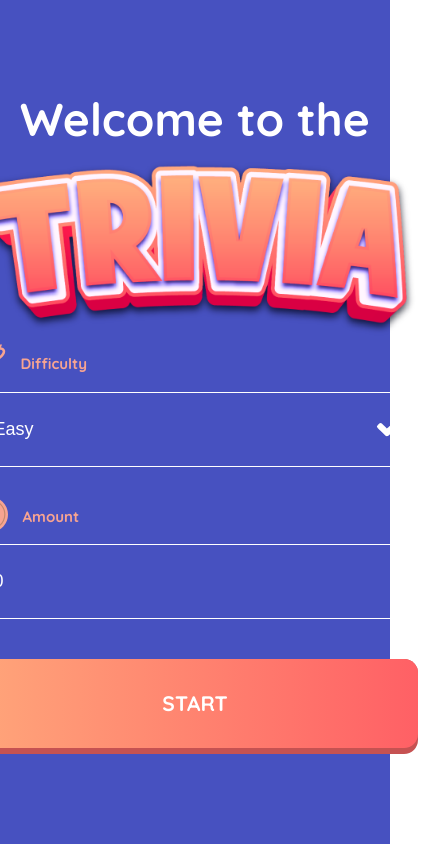
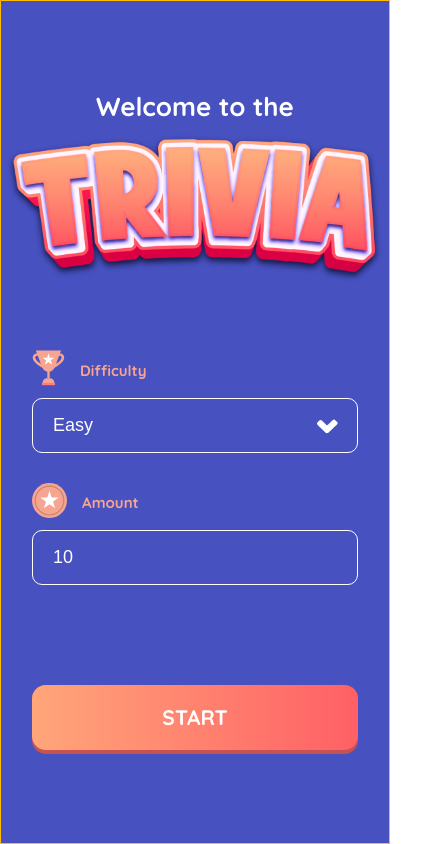
Before and after one commit to leodevbro/trivia-game, a React (Create React App) app: page / in a window 390 px wide. Shown: the whole page, 423 px wide, since content can reach past the window. Built offline with nearby package versions, Linux system fonts and the light colour scheme.

Commit message:
fixed some bugs and stylings

```diff
--- a/src/App.scss
+++ b/src/App.scss
@@ -58,8 +58,11 @@ body {
     position: relative;
     display: block;
     text-decoration: none;
-    height: 95px;
+
     width: 446px;
+    max-width: 84%;
+    // height: 95px;
+    aspect-ratio: 4.695;
 
     margin: 40px 5px 5px 5px;
 
@@ -70,7 +73,8 @@ body {
         color: white;
         text-transform: uppercase;
         width: 100%;
-        height: 89px;
+        // height: 89px;
+        aspect-ratio: 5.011;
         transition: all 0.1s;
         border-radius: 14px;
         background: linear-gradient(90deg, #ffa67a 0%, #ff6065 100%);
@@ -87,7 +91,8 @@ body {
     &:hover {
         cursor: pointer;
         & .subShape {
-            height: 92px;
+            // height: 92px;
+            aspect-ratio: 4.848;
         }
     }
 }
@@ -167,7 +172,10 @@ body {
     height: 100%;
 
     .introBox {
+        position: relative;
+        border: 1px solid rgb(255, 187, 0);
         width: 700px;
+        max-width: 100%;
         display: flex;
         justify-content: center;
         align-items: center;
@@ -175,7 +183,11 @@ body {
         flex-direction: column;
         h1 {
             color: white;
-            font-size: 46px;
+            // font-size: 46px;
+            font-size: min(46px, 6vw);
+            @media screen and (max-width: 750px) {
+                font-size: max(26px, 6vw);
+            }
             font-style: normal;
             font-weight: 700;
             // line-height: 58px;
@@ -189,6 +201,14 @@ body {
             max-height: 240px;
         }
         .inputContainer {
+            position: relative;
+            max-width: 84%;
+            margin-top: 20px;
+            margin-bottom: 20px;
+            @media screen and (max-width: 500px) {
+                margin-top: 60px;
+                margin-bottom: 60px;
+            }
             .cont1 {
                 margin-bottom: 30px;
                 .info {
@@ -217,6 +237,7 @@ body {
 
                 .containerOfSelect {
                     position: relative;
+
                     .difficultySelect {
                         position: relative;
                         z-index: 10;
@@ -231,10 +252,12 @@ body {
                         line-height: 27px;
                         letter-spacing: 0px;
                         text-align: left;
-                        height: 75px;
                         width: 445px;
+                        max-width: 100%;
+
+                        aspect-ratio: 5.933;
+                        padding-left: 20px;
                         border-radius: 10px;
-                        padding: 20px;
 
                         text-transform: capitalize;
 
@@ -254,6 +277,7 @@ body {
                             text-transform: capitalize;
                             color: white;
                             background-color: #4751c0;
+
                         }
                     }
                     .arrowDownIcon {
@@ -262,6 +286,7 @@ body {
                         right: 20px;
                         top: 50%;
                         transform: translateY(-50%);
+                        max-width: 8%;
                     }
                 }
             }
@@ -301,10 +326,11 @@ body {
                     line-height: 27px;
                     letter-spacing: 0px;
                     text-align: left;
-                    padding: 20px;
+                    width: 445px;
+                    max-width: 100%;
 
-                    height: 75px;
-                    width: 445px;
+                    aspect-ratio: 5.933;
+                    padding-left: 20px;
                     border-radius: 10px;
 
                     &:focus {
--- a/src/components/GoButton.tsx
+++ b/src/components/GoButton.tsx
@@ -1,21 +1,19 @@
 import React from "react";
-import { Link } from "react-router-dom";
+import { Link as div } from "react-router-dom";
 
 export const GoButton: React.FC<{
-    to: string;
     myClass: string;
     myFn: Function;
     text: string;
-}> = ({ to, myClass, myFn, text }) => {
+}> = ({ myClass, myFn, text }) => {
     return (
-        <Link
-            to={to}
+        <div
             className={`goButton ${myClass}`}
             onClick={() => {
                 myFn();
             }}
         >
             <div className={"subShape"}>{text}</div>
-        </Link>
+        </div>
     );
 };
--- a/src/pages/ScorePage.tsx
+++ b/src/pages/ScorePage.tsx
@@ -9,9 +9,11 @@ import { GoButton } from "../components/GoButton";
 import { emptyStatementsArray } from "../actions/statementsActions";
 import { AnswerItem } from "../components/AnswerItem";
 import { ScoreAsStars } from "../components/ScoreAsStars";
+import { useHistory } from "react-router";
 
 const ScorePage: React.FC<{}> = () => {
     const dispatch = useDispatch();
+    const history = useHistory();
     const statements = useSelector(
         (state: { statements: IStatementsState }) => state.statements.statements
     );
@@ -54,9 +56,11 @@ const ScorePage: React.FC<{}> = () => {
                 </div>
                 <GoButton
                     text={"Play Again"}
-                    to={"/"}
                     myClass={"playAgainButton"}
-                    myFn={() => dispatch(emptyStatementsArray())}
+                    myFn={() => {
+                        dispatch(emptyStatementsArray());
+                        history.push("/");
+                    }}
                 />
             </div>
         </div>
--- a/src/pages/WelcomePage.tsx
+++ b/src/pages/WelcomePage.tsx
@@ -8,6 +8,7 @@ import { useDispatch } from "react-redux";
 
 import { fetchStatements } from "../actions/statementsActions";
 import { GoButton } from "../components/GoButton";
+import { useHistory } from "react-router";
 
 export const difficultyLevels: ["easy", "hard"] = ["easy", "hard"];
 
@@ -15,15 +16,22 @@ const WelcomePage: React.FC<{}> = () => {
     const dispatch = useDispatch();
 
     const [difficultyLevel, setDifficultyLevel] = useState(0);
-    const [amount, setAmount] = useState(0);
+    const [amount, setAmount] = useState(10);
 
     const onAmountChange: ChangeEventHandler<HTMLInputElement> = (e) => {
         const val = e.target.value;
         const re = /^[0-9\b]+$/;
-        if (val === "" || re.test(val)) {
+        if (val === "") {
             setAmount(Number(val));
+        } else if (re.test(val)) {
+            let nVal = Number(val);
+            nVal = Math.max(nVal, 1);
+            nVal = Math.min(nVal, 10);
+            setAmount(nVal);
         }
     };
+
+    const history = useHistory();
 
     return (
         <div className={"backgroundOfWelcome"}>
@@ -83,14 +91,18 @@ const WelcomePage: React.FC<{}> = () => {
 
                 <GoButton
                     text={"Start"}
-                    to={"/playing"}
                     myClass={"startButton"}
                     myFn={() => {
-                        fetchStatements({
-                            dispatch,
-                            difficulty: difficultyLevels[difficultyLevel],
-                            amount,
-                        });
+                        if (amount < 1 || amount > 10) {
+                            alert("Please enter amount between 1 and 10");
+                        } else {
+                            fetchStatements({
+                                dispatch,
+                                difficulty: difficultyLevels[difficultyLevel],
+                                amount,
+                            });
+                            history.push("/playing");
+                        }
                     }}
                 />
             </div>
```
